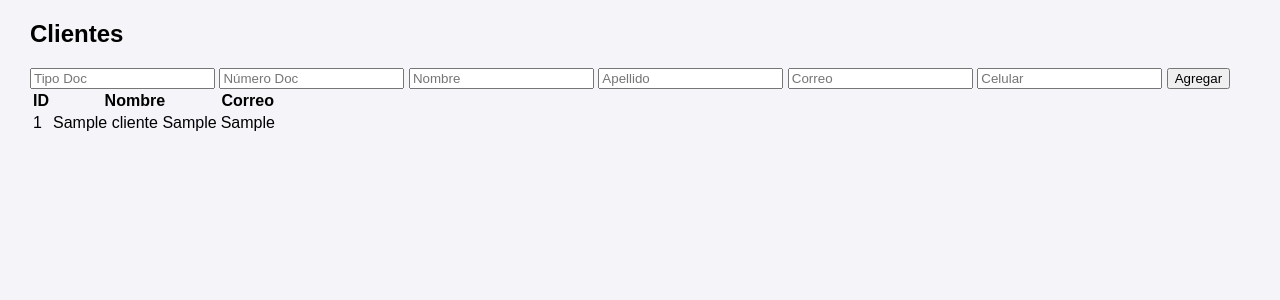
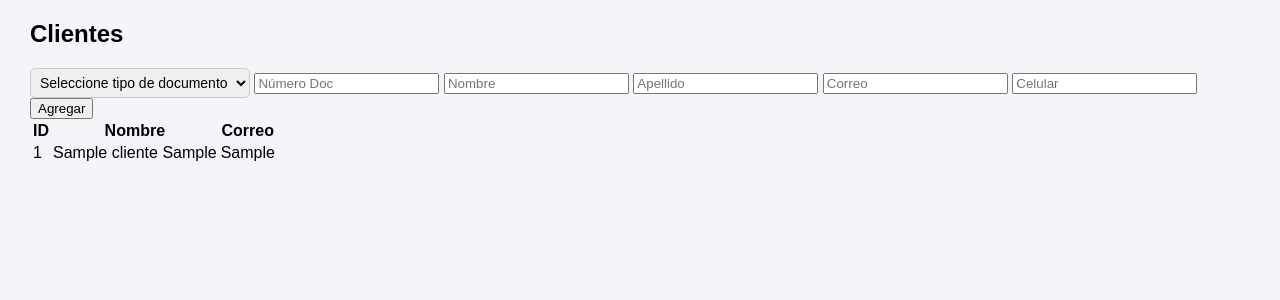
Before and after one commit to JuanSebastianTorres/SupermercadosApp, a Flask app: page /clientes/ in a window 1280 px wide. Shown: the part 148-448 px from the top of the page. Run offline with Flask 3, Linux system fonts and the light colour scheme; tables that the repository leaves empty hold one stand-in row (values such as "Sample post"); some libraries are stand-ins or nearby versions.

Commit message:
modificación clientes doc

```diff
--- a/routes/clientes.py
+++ b/routes/clientes.py
@@ -15,7 +15,7 @@ def nuevo_cliente():
     tipo_doc = request.form['tipoDocumento']
     num_doc = request.form['numeroDocumento']
     nombre = request.form['nombre'].strip().lower()
-    apellido = request.form['apellido']
+    apellido = request.form['apellido'].strip().lower()
     correo = request.form.get('correo')
     celular = request.form.get('celular')
 
--- a/static/styles.css
+++ b/static/styles.css
@@ -33,3 +33,13 @@ nav a {
   background: #003366;
   color: white;
 }
+select {
+    padding: 5px;
+    border-radius: 5px;
+    border: 1px solid #ccc;
+    font-size: 14px;
+}
+select:focus {
+    border-color: #0066cc;
+    outline: none;
+}
--- a/templates/clientes.html
+++ b/templates/clientes.html
@@ -2,7 +2,14 @@
 {% block content %}
 <h2>Clientes</h2>
 <form method="post" action="{{ url_for('clientes.nuevo_cliente') }}">
-  <input name="tipoDocumento" placeholder="Tipo Doc">
+  <select name="tipoDocumento" required>
+    <option value="" disabled selected>Seleccione tipo de documento</option>
+    <option value="CC">Cédula de ciudadanía</option>
+    <option value="CE">Cédula de extranjería</option>
+    <option value="TI">Tarjeta de identidad</option>
+    <option value="PA">Pasaporte</option>
+    <option value="NIT">NIT</option>
+</select>
   <input name="numeroDocumento" placeholder="Número Doc">
   <input name="nombre" placeholder="Nombre">
   <input name="apellido" placeholder="Apellido">
```
